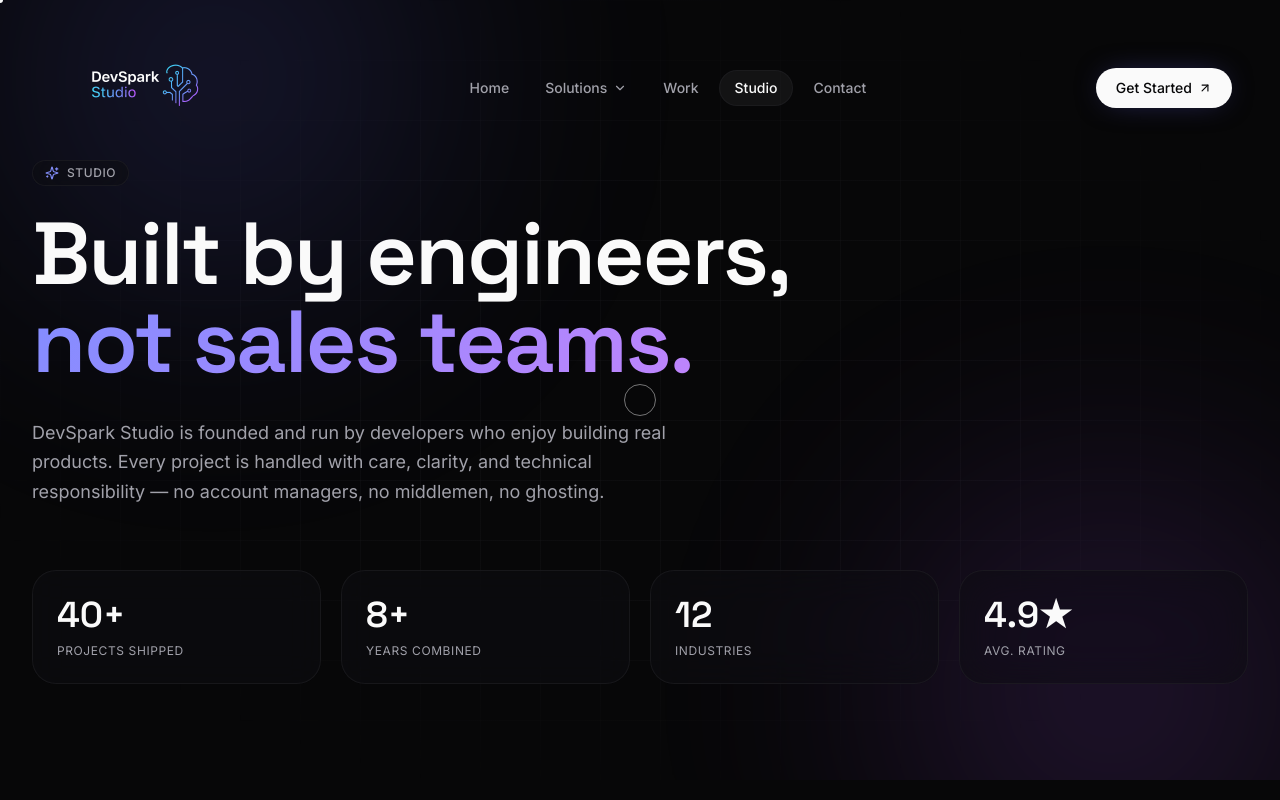
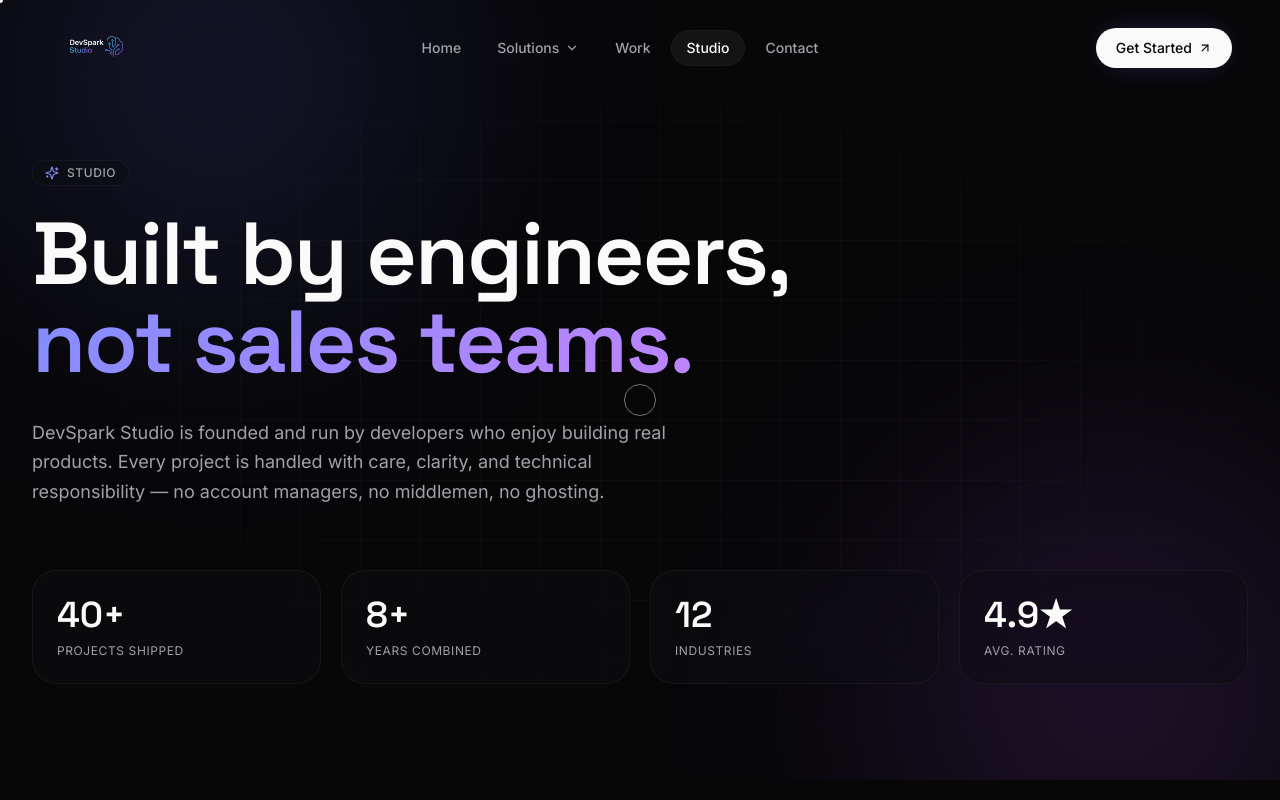
Before and after one commit to channupraveen/devsparkstudio, a React (Vite) app: page /about in a window 1280 px wide. Shown: the top 800 px of the page. Built offline with nearby package versions, Linux system fonts and the light colour scheme.

Commit message:
header size

```diff
--- a/src/components/layout/Header.tsx
+++ b/src/components/layout/Header.tsx
@@ -78,7 +78,7 @@ const Header = () => {
         animate={{ y: 0, opacity: 1 }}
         transition={{ duration: 0.4, ease: "easeOut" }}
         className={`fixed top-0 left-0 right-0 z-40 transition-all duration-500 ${
-          isScrolled ? "py-2" : "py-4"
+          isScrolled ? "py-1" : "py-2"
         }`}
       >
         <div className="container-custom">
@@ -92,13 +92,13 @@ const Header = () => {
             {/* Logo */}
             <Link
               to="/"
-              className="flex items-center gap-2.5 group flex-shrink-0"
+              className="flex items-center gap-2.5 group flex-shrink-0 overflow-visible"
               aria-label="DevSpark Studio home"
             >
               <img
                 src="/logo.png"
                 alt="DevSpark Studio"
-                className="h-28 sm:h-32 w-auto object-contain"
+                className="h-16 sm:h-18 w-auto object-contain"
               />
             </Link>
 
```
